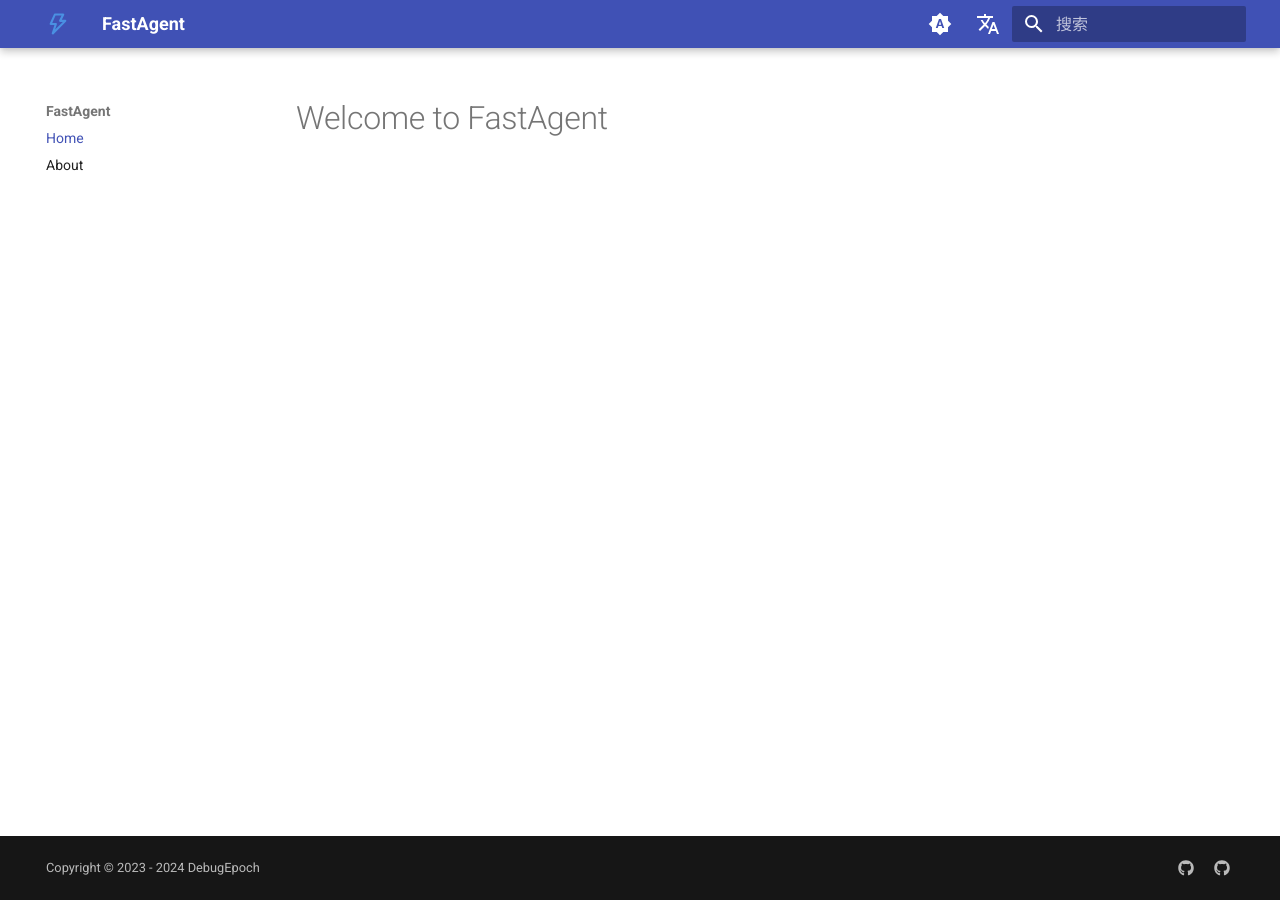
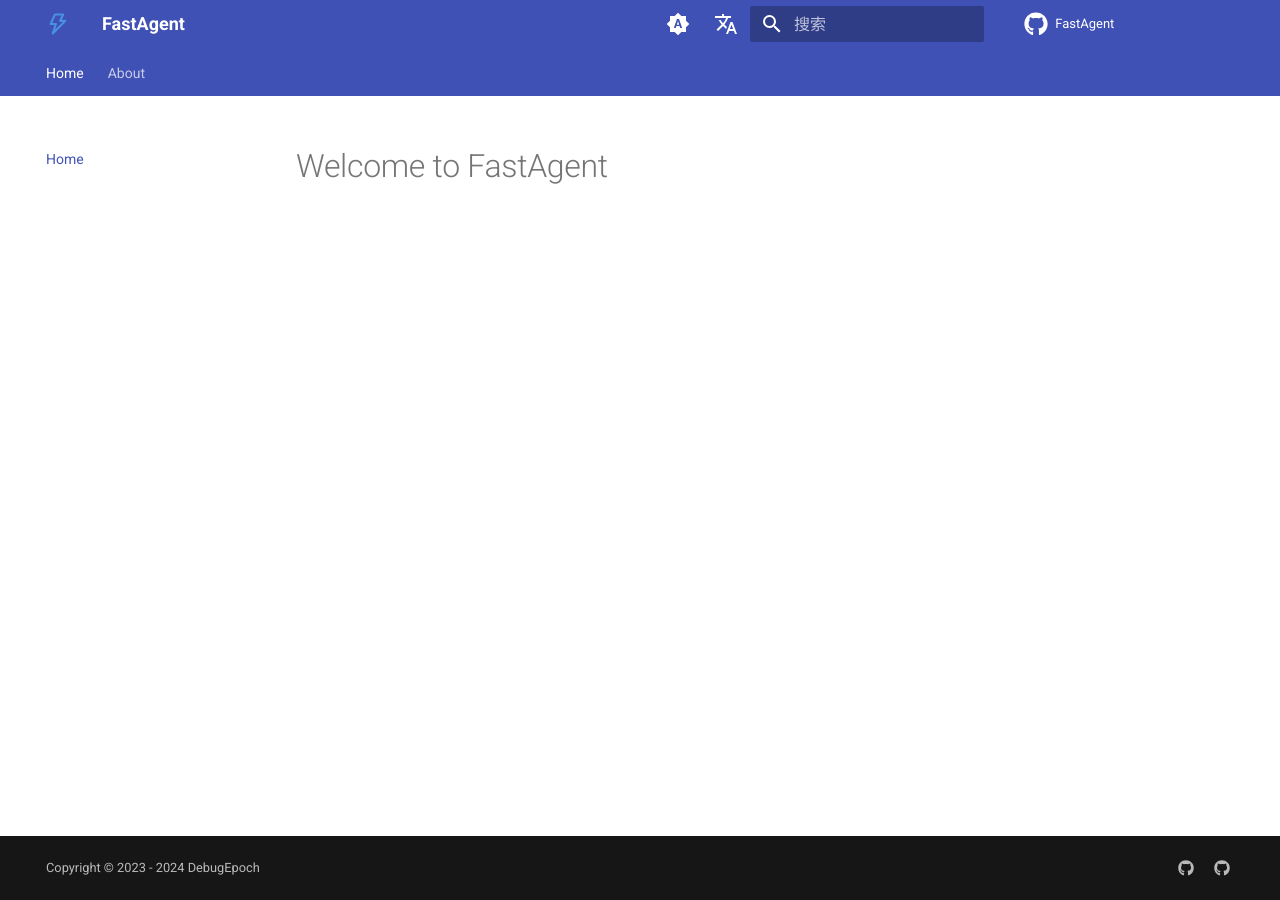
Before and after one commit to DETeam-GitHub/FastAgent_Docs, an MkDocs documentation site: the page built from docs/index.md, in a window 1280 px wide. Built offline with MkDocs 1.6.1 and Material for MkDocs 9.7.7, drawn with Linux system fonts in a browser that asks for light colours; comment, search, counter and statistics services are not loaded.

Commit message:
更新文档配置并添加GitHub仓库信息
- 在导航栏中添加GitHub仓库链接
- 设置文档主题的自定义图标和标签页导航功能
- 更新版权年份为2023 - 2024

```diff
--- a/mkdocs.yml
+++ b/mkdocs.yml
@@ -3,10 +3,12 @@ nav:
     - Home: index.md
     - About: about.md
 
+repo_url: https://github.com/DETeam-GitHub/FastAgent
+repo_name: FastAgent
+
 theme:
   name: material
   palette:
-
     # Palette toggle for automatic mode
     - media: "(prefers-color-scheme)"
       toggle:
@@ -27,10 +29,14 @@ theme:
         icon: material/brightness-4
         name: Switch to system preference
 
+  icon:
+    repo: fontawesome/brands/github
+
   language: zh
   logo: f.svg
   favicon: f.svg
   features:
+    - navigation.tabs
     - content.code.copy
 
 markdown_extensions:
```
